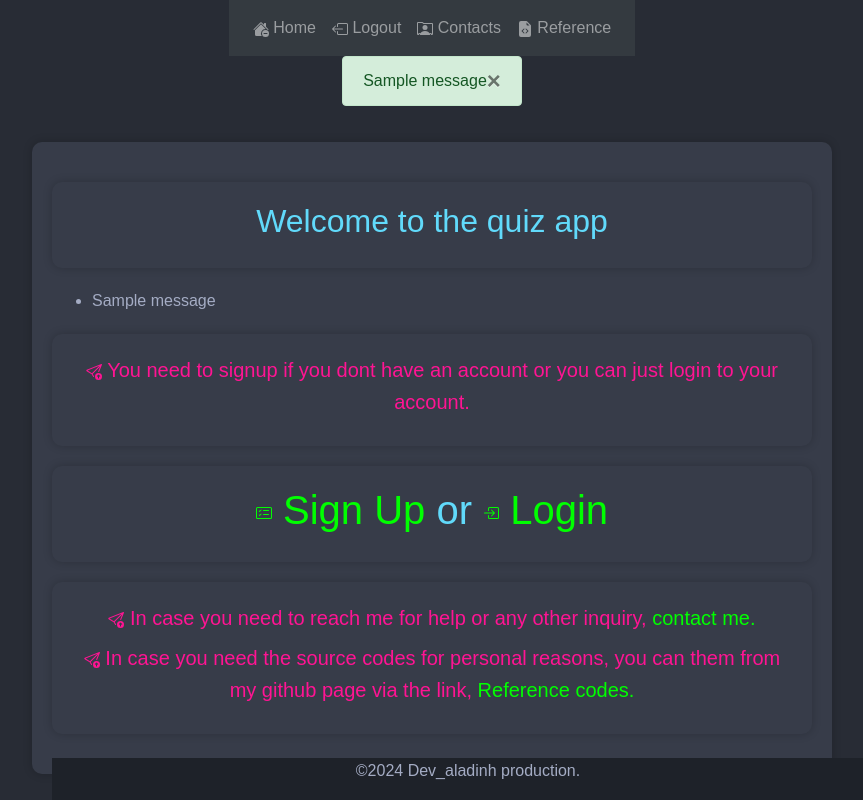
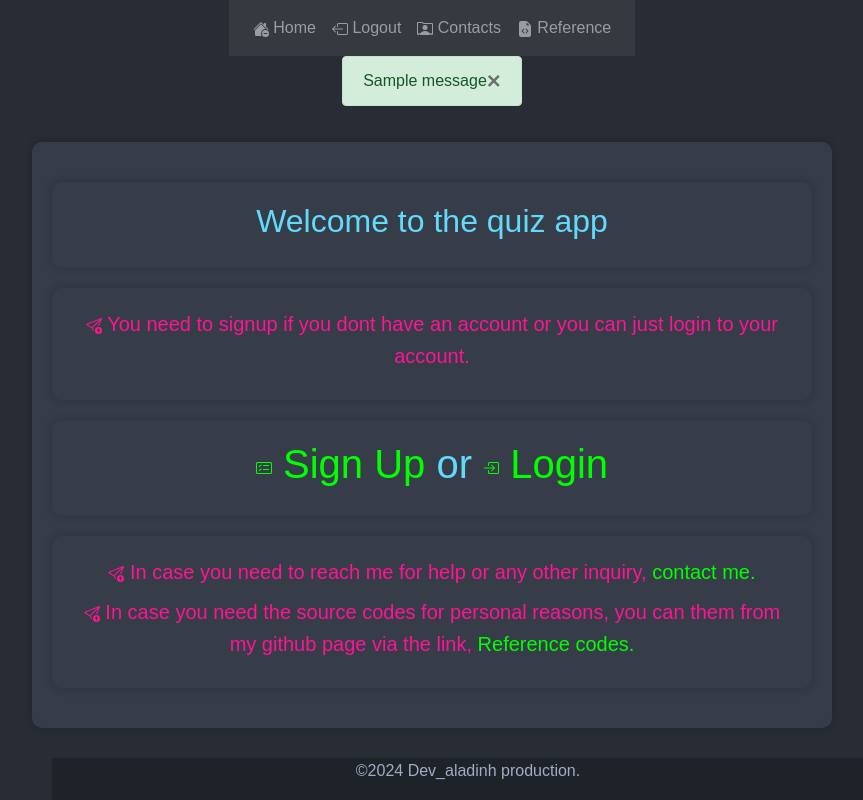
Before and after one commit to harizonelopez/quiz-app, a Flask app: page / in a window 1280 px wide. Shown: the whole page, without its empty margins (208-1071 px from the left). Run offline with Flask 3, Linux system fonts and the light colour scheme; tables that the repository leaves empty hold one stand-in row (values such as "Sample post"); one stand-in notice (Sample message) is shown; some libraries are stand-ins or nearby versions.

Commit message:
Update home.html

```diff
--- a/templates/home.html
+++ b/templates/home.html
@@ -77,16 +77,6 @@
         <section>
             <h2 align="center">Welcome to the quiz app</h2>
         </section>
-        {% with messages = get_flashed_messages() %}
-            {% if messages %}
-                <ul>
-                    {% for message in messages %}
-                        <li>{{ message }}</li>
-                    {% endfor %}
-                </ul>
-            {% endif %}
-        {% endwith %}
-
         {% if 'username' in session %}
             <h5 align="center">Hello {{ session['username'] }}, Welcome to the quiz app.</h5>
             <h5 align="center">Proceed to take the quiz.</h5>
```
